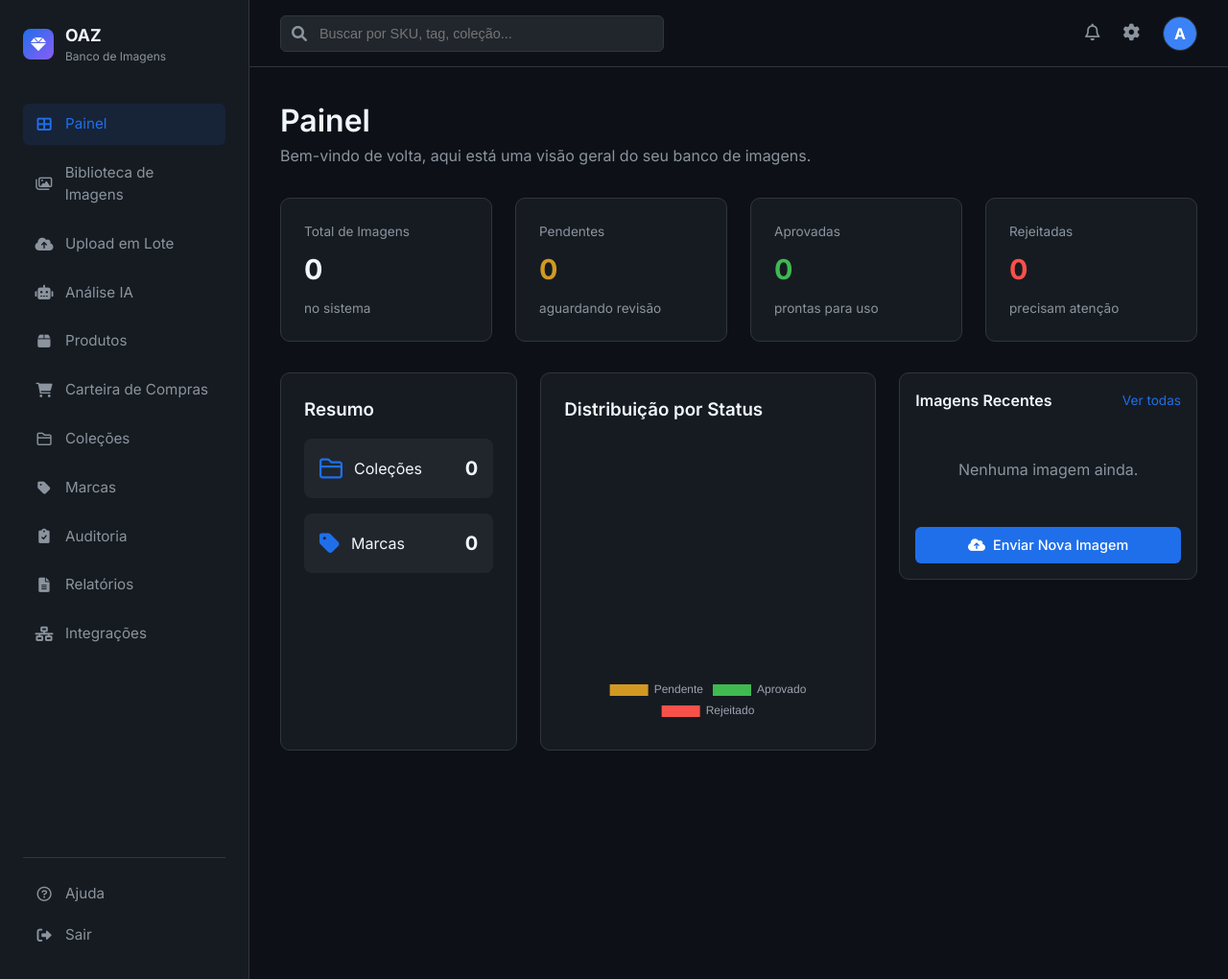
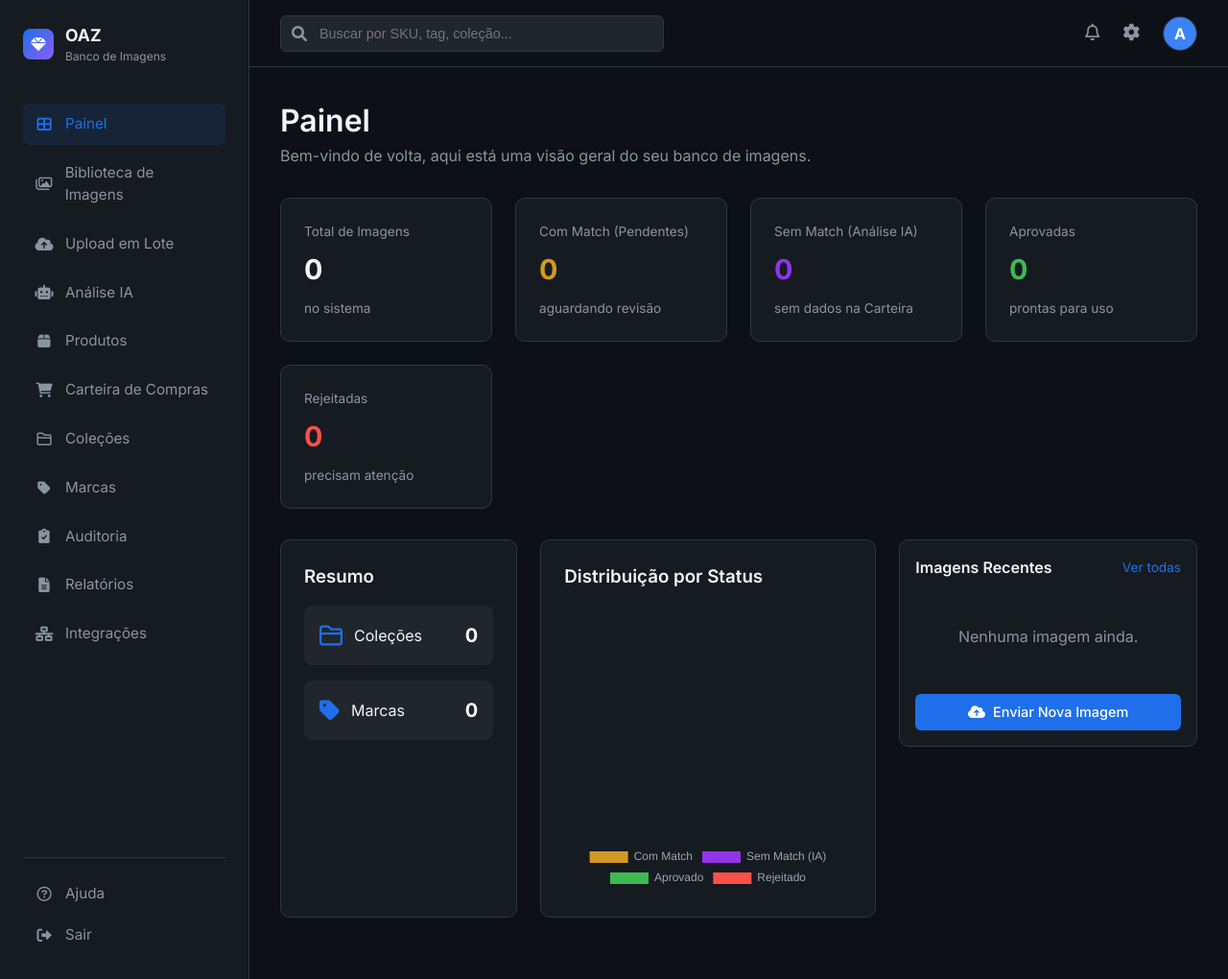
Before and after one commit to Ronaldmtt/Banco_Imagem_OAZ, a Flask app: page /dashboard in a window 1280 px wide. Shown: the whole page at 96% size. Run offline with Flask 3, Linux system fonts and the light colour scheme; a user stored in the database is signed in; some libraries are stand-ins or nearby versions.

Commit message:
Improve dashboard display of image statuses
Update dashboard to include 'Pendente Análise IA' count and update chart labels and data accordingly in app.py and templates/dashboard/index.html.

Replit-Commit-Author: Agent
Replit-Commit-Session-Id: 879dccfa-2914-4a50-bb94-84efa9af2ba4
Replit-Commit-Checkpoint-Type: full_checkpoint
Replit-Commit-Event-Id: 4cf5d499-66f6-4487-a1bd-0b697f12c776
Replit-Commit-Screenshot-Url: https://storage.googleapis.com/screenshot-production-us-central1/f8e27590-5a3c-442a-9e70-e5a30ac258d3/879dccfa-2914-4a50-bb94-84efa9af2ba4/8Els76j
Replit-Helium-Checkpoint-Created: true

```diff
--- a/app.py
+++ b/app.py
@@ -1169,6 +1169,7 @@ def serve_thumbnail(image_id):
 def dashboard():
     total_images = Image.query.count()
     pending_images = Image.query.filter_by(status='Pendente').count()
+    pending_ia_images = Image.query.filter_by(status='Pendente Análise IA').count()
     approved_images = Image.query.filter_by(status='Aprovado').count()
     rejected_images = Image.query.filter_by(status='Rejeitado').count()
     total_collections = Collection.query.count()
@@ -1178,6 +1179,7 @@ def dashboard():
     return render_template('dashboard/index.html',
                           total_images=total_images,
                           pending_images=pending_images,
+                          pending_ia_images=pending_ia_images,
                           approved_images=approved_images,
                           rejected_images=rejected_images,
                           total_collections=total_collections,
--- a/templates/dashboard/index.html
+++ b/templates/dashboard/index.html
@@ -15,10 +15,17 @@
         </div>
     </div>
     <div class="stat-card">
-        <div class="stat-title">Pendentes</div>
+        <div class="stat-title">Com Match (Pendentes)</div>
         <div class="stat-value" style="color: #d29922;">{{ pending_images }}</div>
         <div style="font-size: 0.85rem; color: var(--text-secondary);">
             aguardando revisão
+        </div>
+    </div>
+    <div class="stat-card">
+        <div class="stat-title">Sem Match (Análise IA)</div>
+        <div class="stat-value" style="color: #9333ea;">{{ pending_ia_images }}</div>
+        <div style="font-size: 0.85rem; color: var(--text-secondary);">
+            sem dados na Carteira
         </div>
     </div>
     <div class="stat-card">
@@ -113,10 +120,10 @@
     new Chart(ctxStatus, {
         type: 'doughnut',
         data: {
-            labels: ['Pendente', 'Aprovado', 'Rejeitado'],
+            labels: ['Com Match', 'Sem Match (IA)', 'Aprovado', 'Rejeitado'],
             datasets: [{
-                data: [{{ pending_images }}, {{ approved_images }}, {{ rejected_images }}],
-                backgroundColor: ['#d29922', '#3fb950', '#f85149'],
+                data: [{{ pending_images }}, {{ pending_ia_images }}, {{ approved_images }}, {{ rejected_images }}],
+                backgroundColor: ['#d29922', '#9333ea', '#3fb950', '#f85149'],
                 borderWidth: 0
             }]
         },
```
Also changed, not shown: 1 other file.
